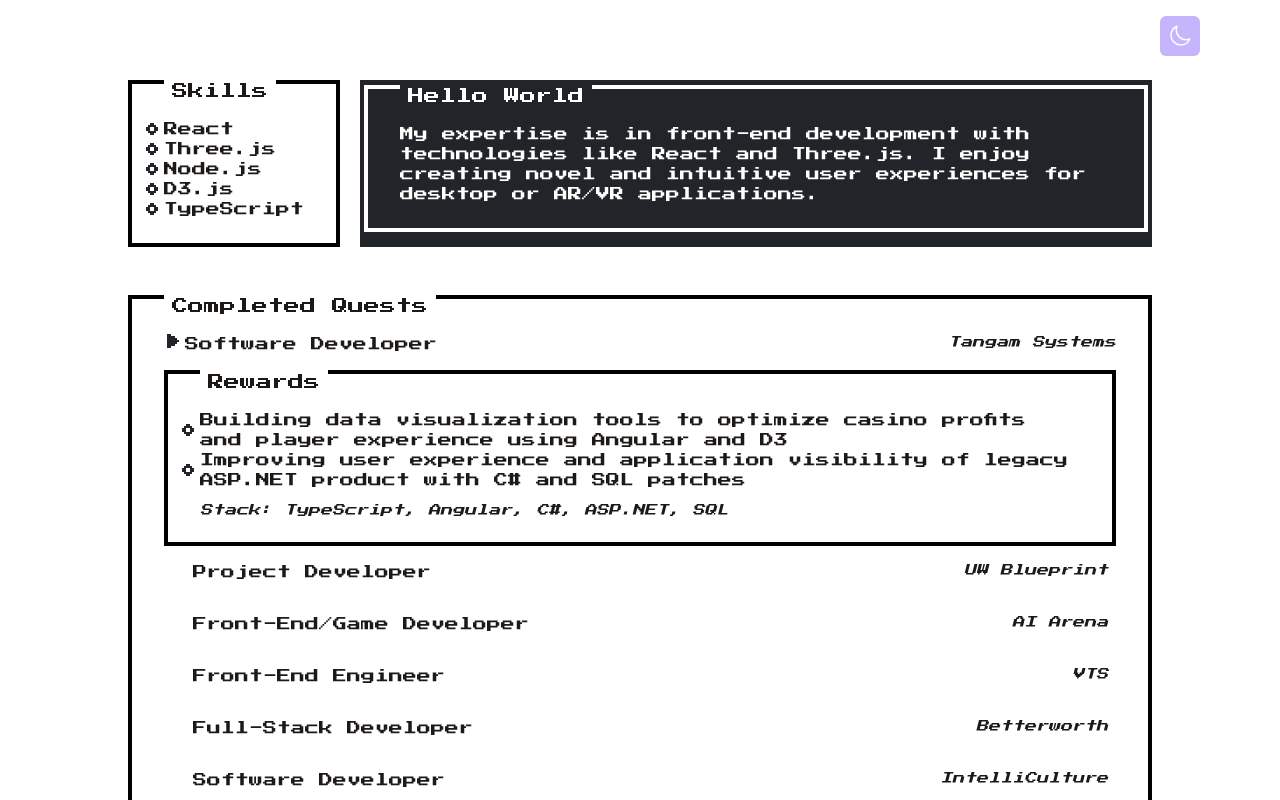
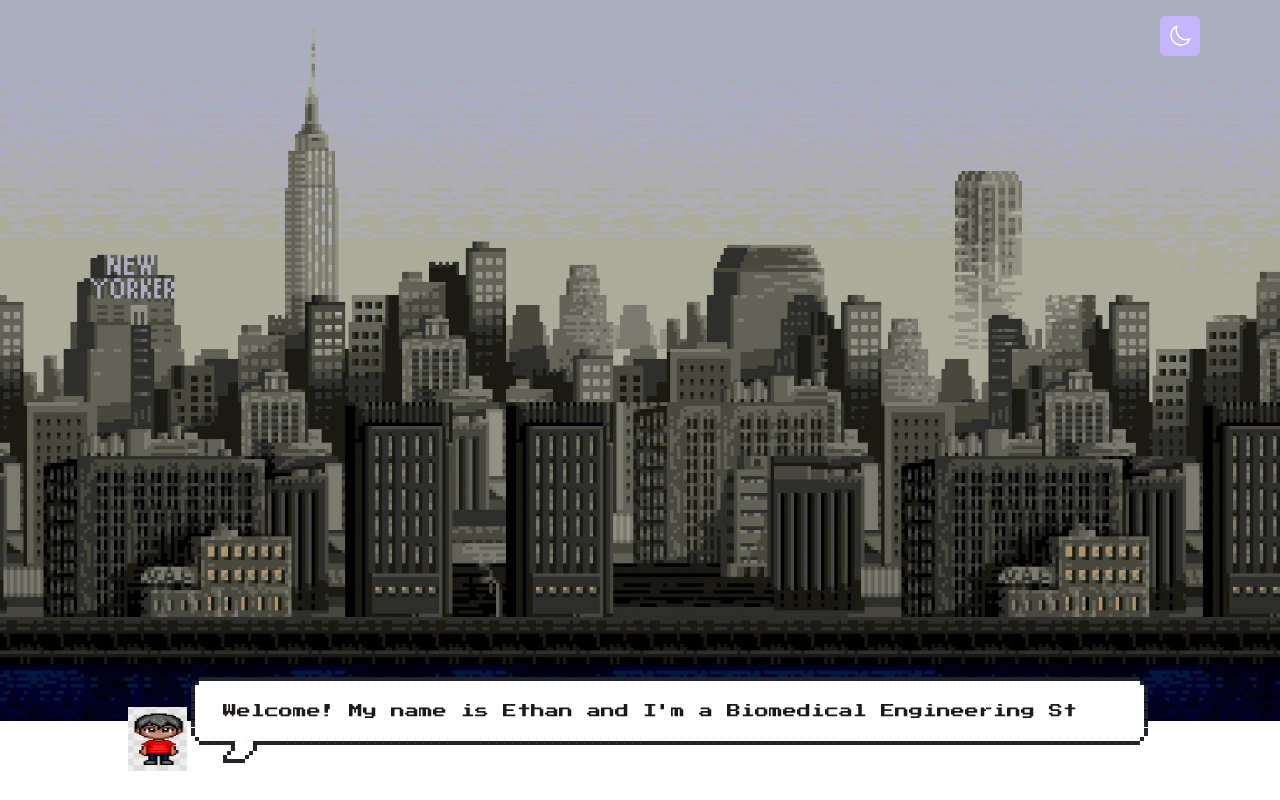
Before and after one commit to ethanalvizo/ethanalvizo.github.io, a React (Vite) app: page / in a window 1280 px wide. Shown: the top 800 px of the page. Built offline with nearby package versions, Linux system fonts and the light colour scheme.

Commit message:
Header touchups

```diff
--- a/src/App.jsx
+++ b/src/App.jsx
@@ -74,9 +74,10 @@ function App() {
       >
         {theme === "dark" ? sun : moon}
       </button>
+      <img src={"/assets/new-york.webp"} style={{ width: "100%" }} />
       <div className="bg-white dark:bg-stone-900 text-stone-900 dark:text-stone-300 min-h-screen font-press-start">
         <div className="max-w-5xl w-11/12 mx-auto">
-          {/* <Header /> */}
+          <Header />
           <Intro />
           <Quests />
           {/* <Experience /> */}
--- a/src/components/Header.jsx
+++ b/src/components/Header.jsx
@@ -3,19 +3,24 @@ import { TypeAnimation } from "react-type-animation";
 
 const Header = () => {
   return (
-    <div className="">
-      <img src={"/assets/new-york.webp"} style={{ width: "100%" }} />
+    <div className="-mt-12">
       <section className="message-list">
-        <section class="message -left flex flex-row">
-          <i>
+        <section className="message -left flex flex-row w-full">
+          <div className="flex items-end">
             <img
               src={"/assets/ethan-pixel.png"}
               alt=""
-              width={60}
-              className=""
+              className="nes-avatar is-large"
             />
-          </i>
-          <div class="nes-balloon from-left text-sm ">
+          </div>
+          <div
+            className="nes-balloon from-left text-sm"
+            style={{ width: "100%" }}
+          >
+            {/* <p>
+              Welcome! My name is Ethan and I'm a Biomedical Engineering Student
+              at the University of Waterloo.
+            </p> */}
             <TypeAnimation
               sequence={[
                 "Welcome!",
--- a/src/components/Intro.jsx
+++ b/src/components/Intro.jsx
@@ -3,7 +3,7 @@ import { TypeAnimation } from "react-type-animation";
 
 const Intro = () => {
   return (
-    <div className="flex flex-row pt-20 pb-12 gap-5">
+    <div className="flex flex-row pt-10 pb-12 gap-5">
       <div className="nes-container with-title">
         <p className="title">Skills</p>
         <div className="lists">
```
